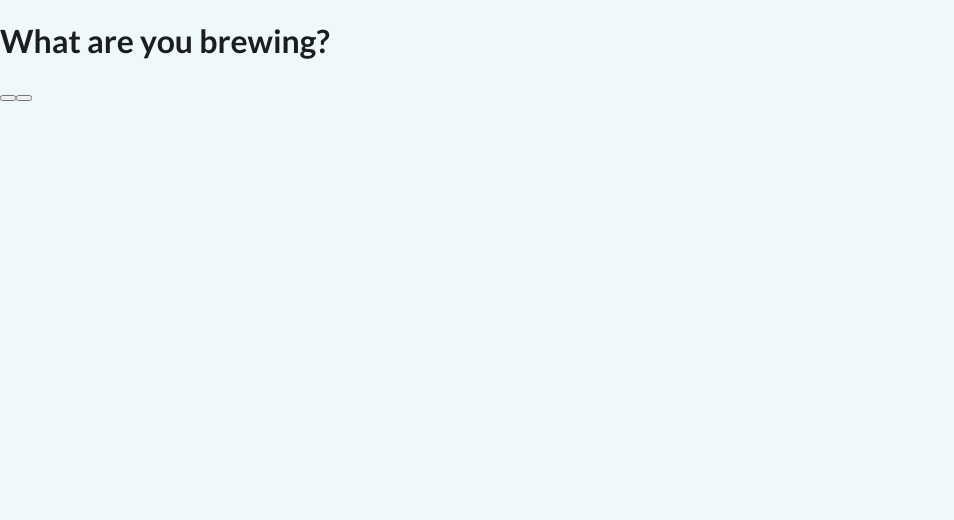
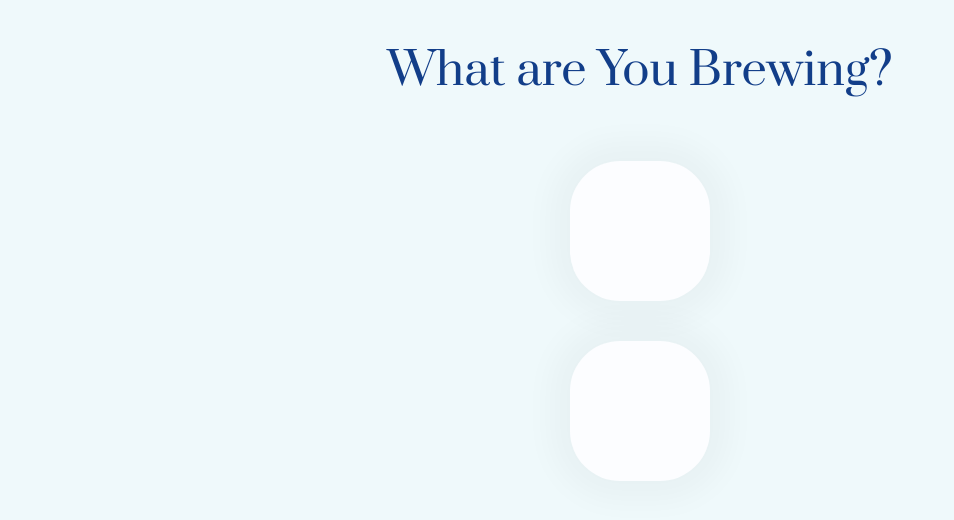
Before and after one commit to Mofante/react-brew, a React (Create React App) app: page / in a window 1280 px wide. Shown: the top 520 px of the page, without its empty margins (0-954 px from the left). Built offline with nearby package versions, Linux system fonts and the light colour scheme.

Commit message:
homepage started

```diff
--- /dev/null
+++ b/src/components/styles/BrewerButton.styled.js
@@ -0,0 +1,13 @@
+import styled from "styled-components";
+
+const BrewerButton = styled.button`
+	border: none;
+	margin: 20px;
+	width: 140px;
+	height: 140px;
+	background-color: #fcfdff;
+	box-shadow: 0px 0px 30px 20px rgba(0, 0, 0, 0.03);
+	border-radius: 50px;
+`;
+
+export default BrewerButton;
--- /dev/null
+++ b/src/components/styles/Header.styled.js
@@ -0,0 +1,12 @@
+import styled from "styled-components";
+
+const Header = styled.h1`
+	font-family: "Prata";
+	color: #123e89;
+	font-size: 45px;
+	text-align: center;
+	font-weight: 400;
+	margin: 40px 0;
+`;
+
+export default Header;
--- /dev/null
+++ b/src/components/styles/MainContainer.styled.js
@@ -0,0 +1,12 @@
+import styled from "styled-components";
+
+const MainContainer = styled.div`
+	height: 100vh;
+	width: 80vw;
+	display: flex;
+	flex-direction: column;
+	align-items: center;
+	margin: auto;
+`;
+
+export default MainContainer;
--- a/src/pages/Home.js
+++ b/src/pages/Home.js
@@ -1,12 +1,15 @@
 import React from "react";
+import MainContainer from "./../components/styles/MainContainer.styled";
+import Header from "../components/styles/Header.styled";
+import BrewerButton from "../components/styles/BrewerButton.styled";
 
 function Home() {
 	return (
-		<div>
-			<h1>What are you brewing?</h1>
-			<button />
-			<button />
-		</div>
+		<MainContainer>
+			<Header>What are You Brewing?</Header>
+			<BrewerButton />
+			<BrewerButton />
+		</MainContainer>
 	);
 }
 
```
Also changed, not shown: src/assets/v60-icon.svg (added).
